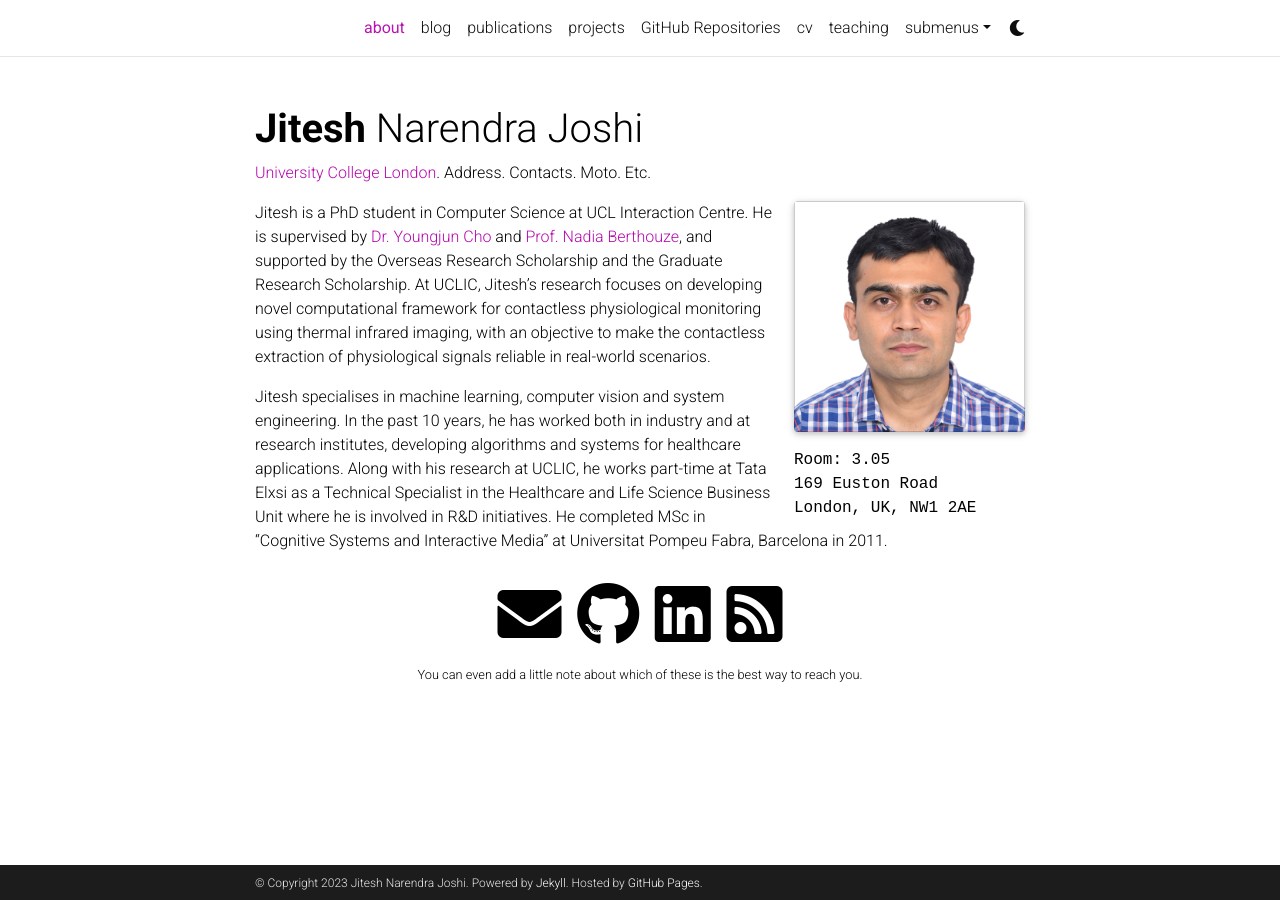
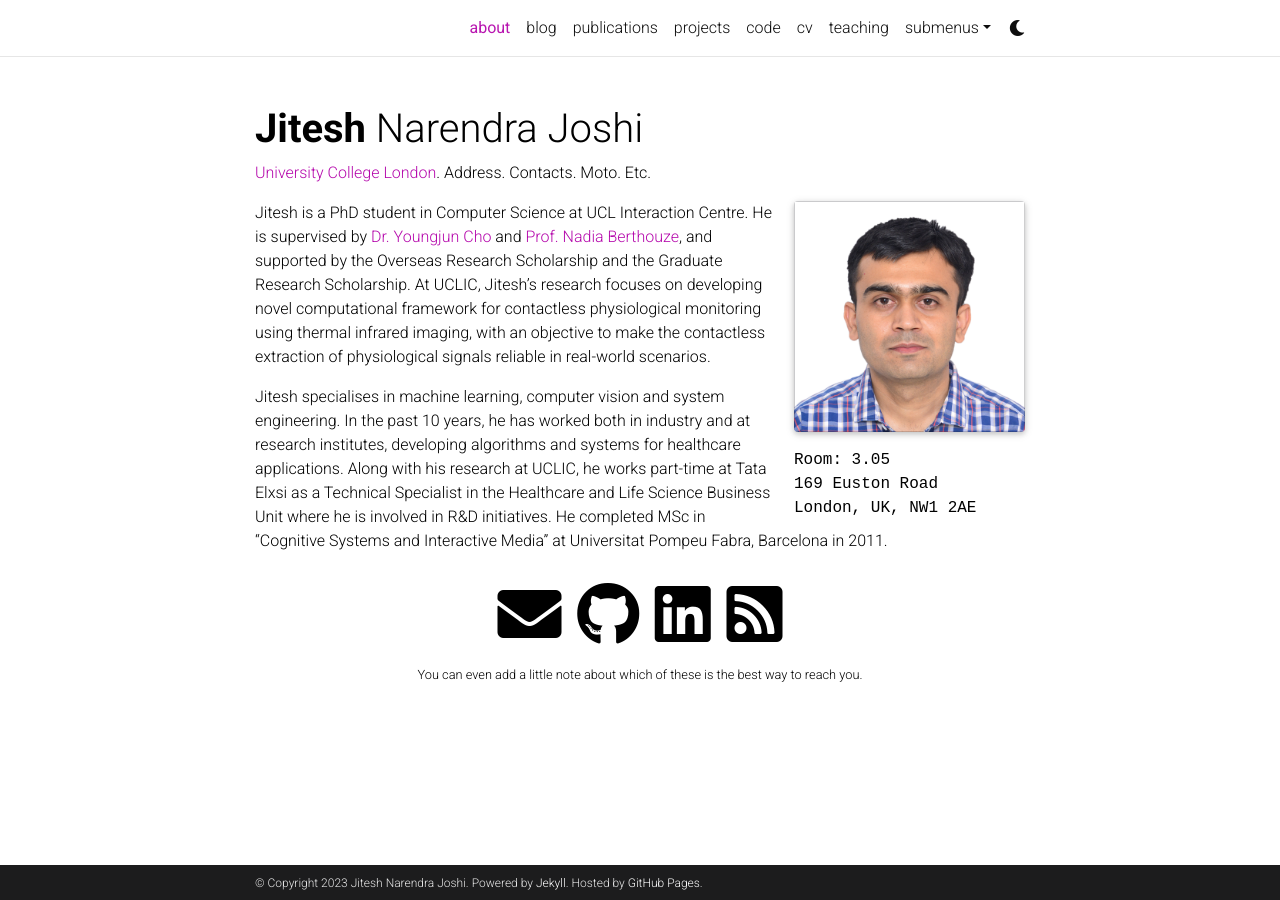
Before and after one commit to jnj256/jnj256.github.io, a Jekyll site: the page built from _pages/about.md, in a window 1280 px wide. Built offline with Jekyll 4.4.1, drawn with Linux system fonts in a browser that asks for light colours; full-size pictures stand in for the smaller copies a plugin makes; comment, search, counter and statistics services are not loaded; a style sheet for code colours, icons or effects is not loaded.

Commit message:
basic updates

```diff
--- a/_pages/repositories.md
+++ b/_pages/repositories.md
@@ -1,7 +1,7 @@
 ---
 layout: page
 permalink: /repositories/
-title: GitHub Repositories
+title: code
 description: Key repositories (available for academic use only).
 # description: Edit the `_data/repositories.yml` and change the `github_users` and `github_repos` lists to include your own GitHub profile and repositories.
 nav: true
```
